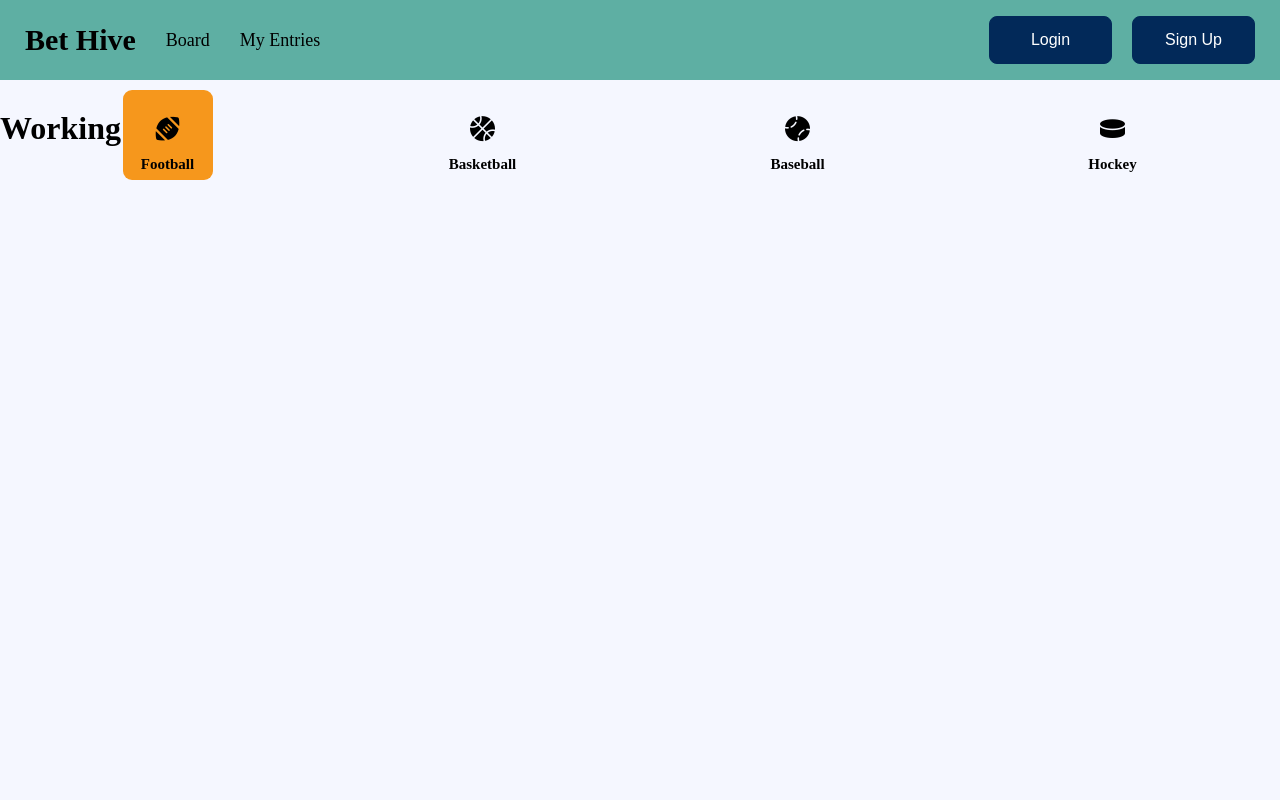
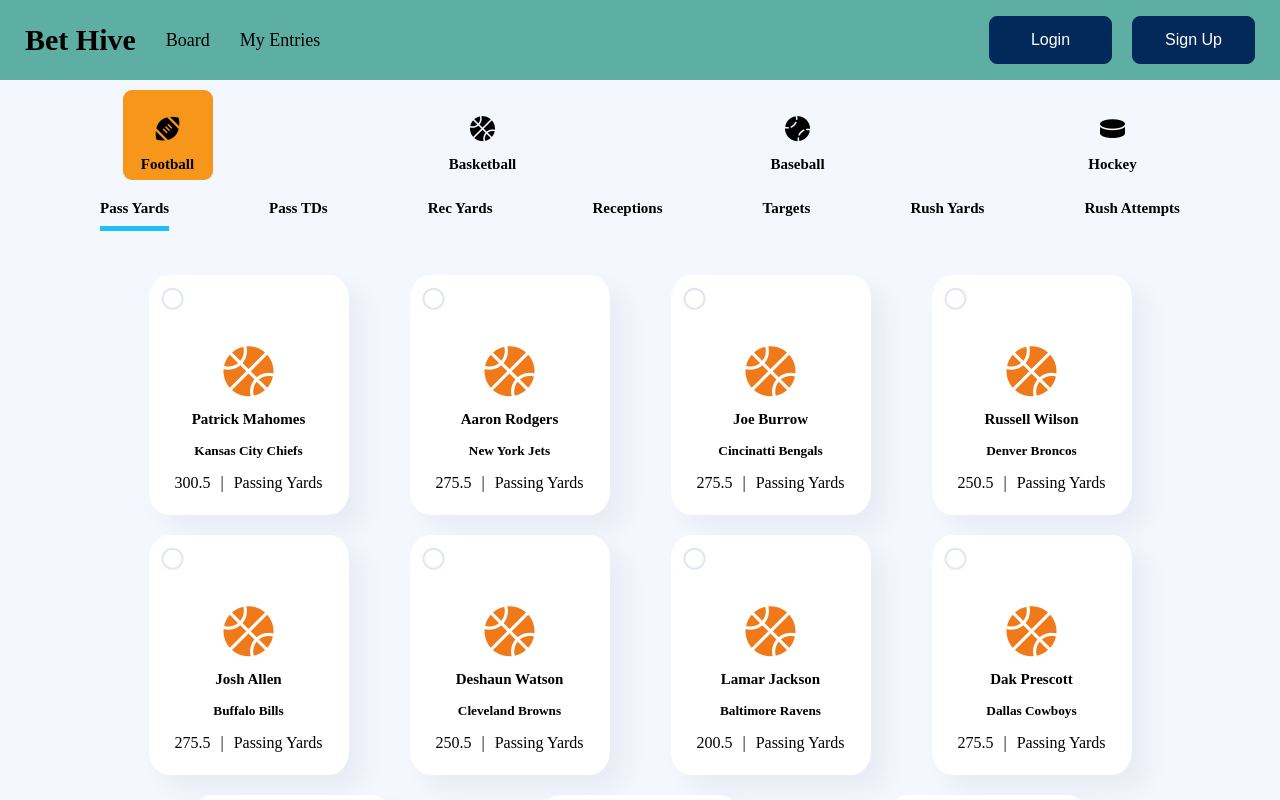
Before and after one commit to bartigue87/prop-dfs-site, a React (Vite) app: page / in a window 1280 px wide. Shown: the top 800 px of the page. Built offline with nearby package versions, Linux system fonts and the light colour scheme.

Commit message:
add football players, fix football data, fix checked category nav functionality

```diff
--- a/src/components/BasketballNavs.jsx
+++ b/src/components/BasketballNavs.jsx
@@ -6,7 +6,6 @@ export default function BasketballNavs(props) {
       <CategoryNav
         category={"Points"}
         value={"Points"}
-        isChecked={true}
         formData={props.formData}
         setFormData={props.setFormData}
         name={"category"}
--- a/src/components/CategoryNav.jsx
+++ b/src/components/CategoryNav.jsx
@@ -4,6 +4,7 @@ import "./component-styles/CategoryNav.css";
 
 export default function CategoryNav(props) {
   const [category, setCategory] = useContext(categoryContext);
+  console.log(category);
 
   const handleRadio = (event) => {
     props.setFormData({
@@ -20,7 +21,6 @@ export default function CategoryNav(props) {
     handleClick;
   }, []);
 
-  console.log(category);
   return (
     <div className="category--tile">
       <label className="category--label" htmlFor={props.category}>
@@ -33,7 +33,7 @@ export default function CategoryNav(props) {
         name={props.name}
         id={props.category}
         onChange={handleRadio}
-        checked={props.formData.category === props.category}
+        checked={category === props.category}
         onClick={handleClick}
       />
     </div>
--- /dev/null
+++ b/src/components/FootballNavs.jsx
@@ -0,0 +1,58 @@
+import CategoryNav from "./CategoryNav";
+
+export default function FootballNavs(props) {
+  const categoryNav = (
+    <div className="category--container">
+      <CategoryNav
+        category={"Pass Yards"}
+        value={"Pass Yards"}
+        formData={props.formData}
+        setFormData={props.setFormData}
+        name={"category"}
+      />
+      <CategoryNav
+        category={"Pass TDs"}
+        value={"Pass TDs"}
+        formData={props.formData}
+        setFormData={props.setFormData}
+        name={"category"}
+      />
+      <CategoryNav
+        category={"Rec Yards"}
+        value={"Rec Yards"}
+        formData={props.formData}
+        setFormData={props.setFormData}
+        name={"category"}
+      />
+      <CategoryNav
+        category={"Receptions"}
+        value={"Receptions"}
+        formData={props.formData}
+        setFormData={props.setFormData}
+        name={"category"}
+      />
+      <CategoryNav
+        category={"Targets"}
+        value={"Targets"}
+        formData={props.formData}
+        setFormData={props.setFormData}
+        name={"category"}
+      />
+      <CategoryNav
+        category={"Rush Yards"}
+        value={"Rush Yards"}
+        formData={props.formData}
+        setFormData={props.setFormData}
+        name={"category"}
+      />
+      <CategoryNav
+        category={"Rush Attempts"}
+        value={"Rush Attempts"}
+        formData={props.formData}
+        setFormData={props.setFormData}
+        name={"category"}
+      />
+    </div>
+  );
+  return <>{categoryNav}</>;
+}
--- a/src/components/Form.jsx
+++ b/src/components/Form.jsx
@@ -2,32 +2,41 @@ import { createContext, useContext, useState } from "react";
 import BasketballPlayers from "../pages/BasketballPlayers";
 import { PageContext } from "../App";
 import BasketballNavs from "./BasketballNavs";
+import FootballPlayers from "../pages/FootballPlayers";
+import FootballNavs from "./FootballNavs";
+import SportNavbar from "./SportNavbar";
 
 export const categoryContext = createContext();
 
 export default function Form() {
   const [page, setPage] = useContext(PageContext);
-  const [category, setCategory] = useState("");
+  const [category, setCategory] = useState("Pass Yards");
 
   const [formData, setFormData] = useState({
-    category: "Points",
+    category: category,
   });
 
   function PageDisplay() {
-    if (page === 1) {
+    if (page === 0) {
+      return (
+        <>
+          <FootballNavs formData={formData} setFormData={setFormData} />
+          <FootballPlayers />
+        </>
+      );
+    } else if (page === 1) {
       return (
         <>
           <BasketballNavs formData={formData} setFormData={setFormData} />
           <BasketballPlayers />
         </>
       );
-    } else if (page === 0) {
-      return <h1>Working</h1>;
     }
   }
 
   return (
     <categoryContext.Provider value={[category, setCategory]}>
+      <SportNavbar />
       <div className="form--container">
         <div className="body--container">{PageDisplay()}</div>
       </div>
--- a/src/components/Header.jsx
+++ b/src/components/Header.jsx
@@ -1,4 +1,3 @@
-import SportNavbar from "./SportNavbar";
 import "./component-styles/Header.css";
 
 export default function Header() {
@@ -15,7 +14,6 @@ export default function Header() {
           <button>Sign Up</button>
         </div>
       </header>
-      <SportNavbar />
     </>
   );
 }
--- a/src/components/SportNavbar.jsx
+++ b/src/components/SportNavbar.jsx
@@ -1,9 +1,11 @@
 import { useContext, useState } from "react";
 import { PageContext } from "../App";
+import { categoryContext } from "./Form";
 import "./component-styles/SportNav.css";
 
 export default function SportNavbar() {
   const [page, setPage] = useContext(PageContext);
+  const [category, setCategory] = useContext(categoryContext);
   const [formData, setFormData] = useState({
     sport: "football",
   });
@@ -14,18 +16,20 @@ export default function SportNavbar() {
     handleClick(event.target.value);
   };
 
-  console.log(page);
   const handleClick = (sport) => {
     if (sport === "football") {
       setPage(0);
+      setCategory("Pass Yards");
     } else if (sport === "basketball") {
       setPage(1);
+      setCategory("Points");
     } else if (sport === "baseball") {
       setPage(2);
     } else if (sport === "hockey") {
       setPage(3);
     }
   };
+  console.log(category);
   return (
     <nav className="nav--container">
       <div className="nav--tile">
--- a/src/data/baseball.js
+++ b/src/data/baseball.js
@@ -136,3 +136,5 @@ const baseballPlayers = [
     earned_runs_allowed_projections: 2.5,
   },
 ];
+
+export default baseballPlayers;
--- a/src/data/basketball.js
+++ b/src/data/basketball.js
@@ -37,7 +37,7 @@ const basketballPlayers = [
     point_projections: 24.5,
     rebound_projections: 6.5,
     assist_projections: 4.5,
-    team: "LA Clippers",
+    team: "Los Angeles Clippers",
   },
   {
     name: "James Harden",
@@ -149,7 +149,7 @@ const basketballPlayers = [
     point_projections: 25.5,
     rebound_projections: 4.5,
     assist_projections: 5.5,
-    team: "Utah Jazz",
+    team: "Cleveland Cavaliers",
   },
   {
     name: "Russell Westbrook",
@@ -157,7 +157,7 @@ const basketballPlayers = [
     point_projections: 22.5,
     rebound_projections: 8.5,
     assist_projections: 12.5,
-    team: "Los Angeles Lakers",
+    team: "Los Angeles Clippers",
   },
   {
     name: "Chris Paul",
@@ -200,14 +200,6 @@ const basketballPlayers = [
     team: "Miami Heat",
   },
   {
-    name: "Ben Simmons",
-    sport: "Basketball",
-    point_projections: 15.5,
-    rebound_projections: 6.5,
-    assist_projections: 8.5,
-    team: "Philadelphia 76ers",
-  },
-  {
     name: "Jaylen Brown",
     sport: "Basketball",
     point_projections: 19.5,
--- a/src/data/football.js
+++ b/src/data/football.js
@@ -1,4 +1,4 @@
-const footballPlayers = [
+const quarterBacks = [
   {
     name: "Patrick Mahomes",
     sport: "Football",
@@ -76,6 +76,9 @@ const footballPlayers = [
     pass_td_projections: 1.5,
     team: "New York Giants",
   },
+];
+
+const wideReceivers = [
   {
     name: "DeAndre Hopkins",
     sport: "Football",
@@ -212,6 +215,8 @@ const footballPlayers = [
     receiving_yard_projections: 75.5,
     target_projections: 8.5,
   },
+];
+const runningBacks = [
   {
     name: "Christian McCaffrey",
     sport: "Football",
@@ -309,3 +314,5 @@ const footballPlayers = [
     receptions_projections: 2.5,
   },
 ];
+
+export { quarterBacks, wideReceivers, runningBacks };
--- a/src/data/hockey.js
+++ b/src/data/hockey.js
@@ -166,3 +166,5 @@ const hockeyPlayers = [
     shots_on_goal_projections: 3.5,
   },
 ];
+
+export default hockeyPlayers;
--- /dev/null
+++ b/src/pages/FootballPlayers.jsx
@@ -0,0 +1,117 @@
+import { useContext, useEffect, useState } from "react";
+import Tile from "../components/Tile";
+import { quarterBacks, wideReceivers, runningBacks } from "../data/football";
+import CategoryNav from "../components/CategoryNav";
+import { categoryContext } from "../components/Form";
+
+export default function FootballPlayers(props) {
+  const [category, setCategory] = useContext(categoryContext);
+
+  const passYards = quarterBacks.map((data) => {
+    return (
+      <Tile
+        key={data.name}
+        player={data.name}
+        team={data.team}
+        category={"Passing Yards"}
+        projection={data.pass_yards_projections}
+      />
+    );
+  });
+  const passTds = quarterBacks.map((data) => {
+    return (
+      <Tile
+        key={data.name}
+        player={data.name}
+        team={data.team}
+        category={"Passing TDs"}
+        projection={data.pass_td_projections}
+      />
+    );
+  });
+
+  const receptions = wideReceivers.map((data) => {
+    return (
+      <Tile
+        key={data.name}
+        player={data.name}
+        team={data.team}
+        category={"Receptions"}
+        projection={data.receptions_projections}
+      />
+    );
+  });
+  const targets = wideReceivers.map((data) => {
+    return (
+      <Tile
+        key={data.name}
+        player={data.name}
+        team={data.team}
+        category={"Targets"}
+        projection={data.target_projections}
+      />
+    );
+  });
+  const recYards = wideReceivers.map((data) => {
+    return (
+      <Tile
+        key={data.name}
+        player={data.name}
+        team={data.team}
+        category={"Rec Yards"}
+        projection={data.receiving_yard_projections}
+      />
+    );
+  });
+  const rushYards = runningBacks.map((data) => {
+    return (
+      <Tile
+        key={data.name}
+        player={data.name}
+        team={data.team}
+        category={"Rush Yards"}
+        projection={data.rushing_yards_projections}
+      />
+    );
+  });
+  const rushAtt = runningBacks.map((data) => {
+    return (
+      <Tile
+        key={data.name}
+        player={data.name}
+        team={data.team}
+        category={"Rush Attempts"}
+        projection={data.rushing_attempts_projections}
+      />
+    );
+  });
+
+  let players;
+
+  function displayPlayers() {
+    if (category === "Passing Yards") {
+      players = passYards;
+    } else if (category === "Pass TDs") {
+      players = passTds;
+    } else if (category === "Receptions") {
+      players = receptions;
+    } else if (category === "Rec Yards") {
+      players = recYards;
+    } else if (category === "Targets") {
+      players = targets;
+    } else if (category === "Rush Yards") {
+      players = rushYards;
+    } else if (category === "Rush Attempts") {
+      players = rushAtt;
+    } else {
+      players = passYards;
+    }
+    return players;
+  }
+
+  return (
+    <>
+      <section>{displayPlayers()}</section>
+    </>
+  );
+}
```
